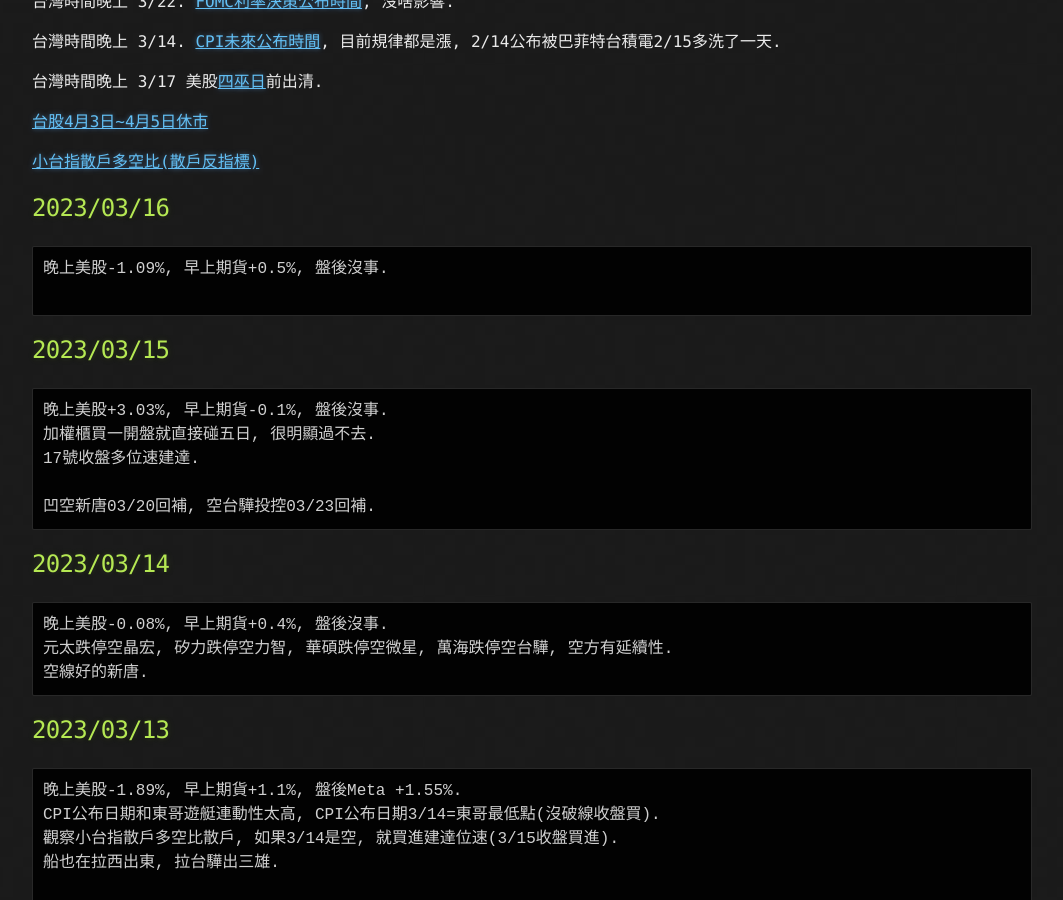
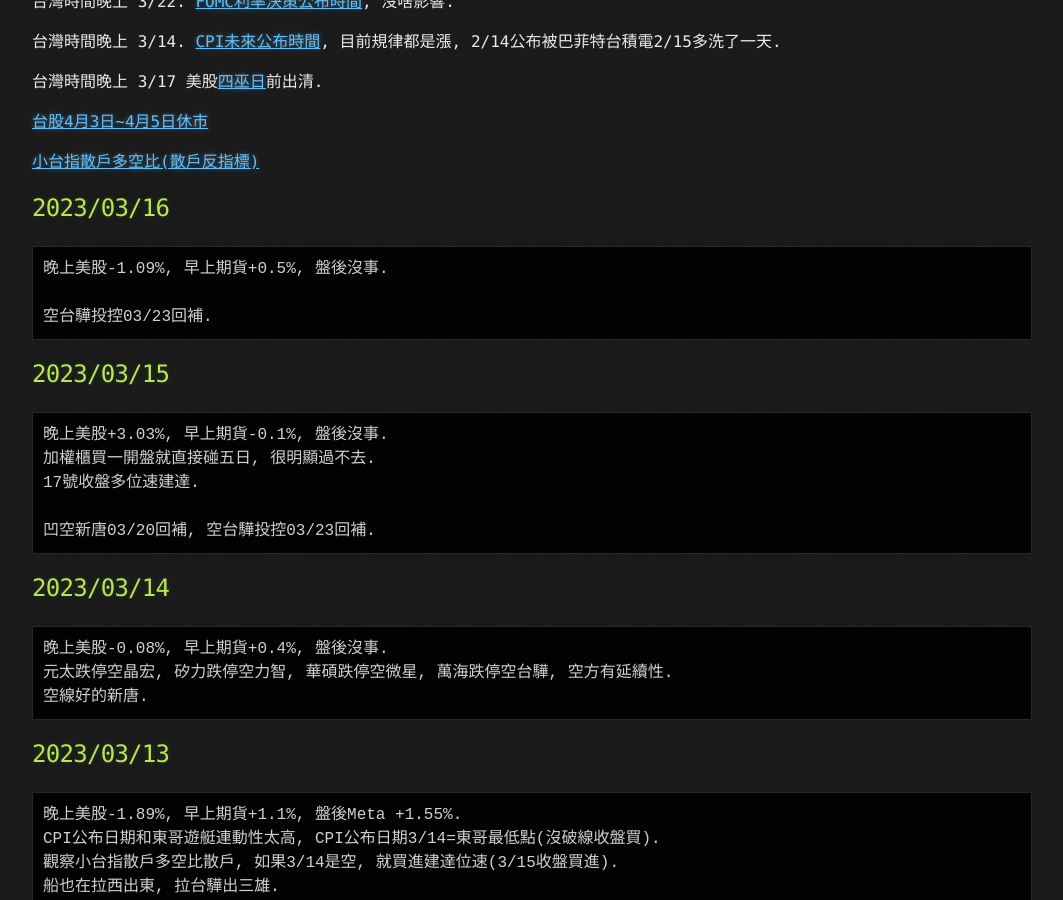
Before and after one commit to lepg5487/Stock_God, a Jekyll site: the page built from index.md, in a window 1280 px wide and 900 px high, scrolled down 468 px. Shown: the whole window, without its empty margins (108-1171 px from the left). Built offline with Jekyll 4.4.1, drawn with Linux system fonts in a browser that asks for light colours; our own code applies the rules of GitHub Pages for plain Markdown files.

Commit message:
Update index.md

````diff
--- a/index.md
+++ b/index.md
@@ -26,6 +26,7 @@ layout: testlayouts
 ```
 晚上美股-1.09%, 早上期貨+0.5%, 盤後沒事.
 
+空台驊投控03/23回補.
 ```
 
 ## 2023/03/15
````
